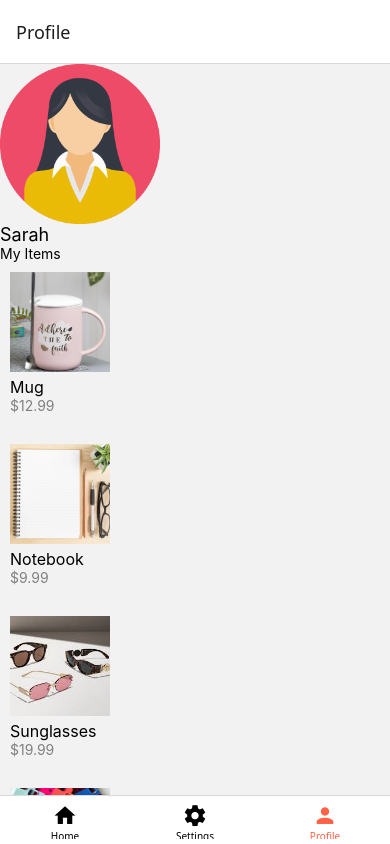
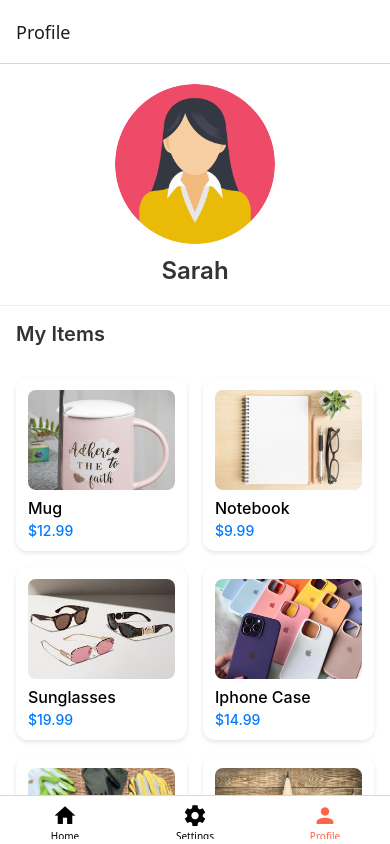
Before and after one commit to Sarahalhbaish/Sarahalhbaish-React-Native-Navigation-Intro, a React Native app: screen /Profile in a window 390 px wide. Built offline with nearby package versions, Linux system fonts and the light colour scheme.

Commit message:
Task Style is Done

```diff
--- a/src/screens/EditProfile.js
+++ b/src/screens/EditProfile.js
@@ -5,6 +5,8 @@ import {
   TouchableOpacity,
   Text,
   Image,
+  StyleSheet,
+  ScrollView,
 } from "react-native";
 import { Ionicons } from "@expo/vector-icons";
 import React, { useState } from "react";
@@ -16,44 +18,146 @@ const EditProfile = ({ route }) => {
   const [text, setText] = useState(profile.name);
 
   return (
-    <View>
-      <View>
-          <Button onPress={() => navigation.navigate("Profile")} title="Save" />
+    <ScrollView style={styles.container}>
+      <View style={styles.header}>
+        <Button onPress={() => navigation.navigate("Profile")} title="Save" />
       </View>
-      <View>
-        <Image source={profile.image} style={{ width: 160, height: 160 }} />
-        <Text>upload image</Text>
+
+      <View style={styles.imageContainer}>
+        <Image source={profile.image} style={styles.profileImage} />
+        <TouchableOpacity style={styles.uploadButton}>
+          <Text style={styles.uploadText}>upload image</Text>
+        </TouchableOpacity>
       </View>
-      <View>
+
+      <View style={styles.formContainer}>
         <TextInput
+          style={styles.input}
           placeholder="Edit your first name"
           onChangeText={(newText) => setText(newText)}
         />
         <TextInput
+          style={styles.input}
           placeholder="Edit your last name"
           onChangeText={(newText) => setText(newText)}
         />
         <TextInput
+          style={styles.input}
           placeholder="Edit your phonenumber"
           onChangeText={(newText) => setText(newText)}
         />
         <TextInput
+          style={styles.input}
           placeholder="Edit your email"
           onChangeText={(newText) => setText(newText)}
         />
       </View>
-      <View>
-        <Text>Setting</Text>
-        <Ionicons name="notifications-outline">Notification</Ionicons>
-        <Ionicons name="moon-outline">Dark Mode</Ionicons>
-        <Ionicons name="language-outline">Language</Ionicons>
-        <Ionicons name="help-outline">Help Center</Ionicons>
+
+      <View style={styles.settingsContainer}>
+        <Text style={styles.settingsTitle}>Setting</Text>
+        <TouchableOpacity style={styles.settingItem}>
+          <Ionicons name="notifications-outline" size={24} color="#333" />
+          <Text style={styles.settingText}>Notification</Text>
+        </TouchableOpacity>
+        <TouchableOpacity style={styles.settingItem}>
+          <Ionicons name="moon-outline" size={24} color="#333" />
+          <Text style={styles.settingText}>Dark Mode</Text>
+        </TouchableOpacity>
+        <TouchableOpacity style={styles.settingItem}>
+          <Ionicons name="language-outline" size={24} color="#333" />
+          <Text style={styles.settingText}>Language</Text>
+        </TouchableOpacity>
+        <TouchableOpacity style={styles.settingItem}>
+          <Ionicons name="help-outline" size={24} color="#333" />
+          <Text style={styles.settingText}>Help Center</Text>
+        </TouchableOpacity>
       </View>
-      <View>
-        <Button onPress={() => navigation.navigate("Home")} title="LogOut" />
+
+      <View style={styles.logoutContainer}>
+        <TouchableOpacity
+          style={styles.logoutButton}
+          onPress={() => navigation.navigate("Home")}
+        >
+          <Text style={styles.logoutText}>Log Out</Text>
+        </TouchableOpacity>
       </View>
-    </View>
+    </ScrollView>
   );
 };
 
+const styles = StyleSheet.create({
+  container: {
+    flex: 1,
+    backgroundColor: "#fff",
+    padding: 16,
+  },
+  header: {
+    paddingVertical: 16,
+    borderBottomWidth: 1,
+    borderBottomColor: "#f0f0f0",
+  },
+  imageContainer: {
+    alignItems: "center",
+    padding: 20,
+  },
+  profileImage: {
+    width: 160,
+    height: 160,
+    borderRadius: 80,
+    marginBottom: 12,
+  },
+  uploadButton: {
+    padding: 8,
+  },
+  uploadText: {
+    color: "#007AFF",
+    fontSize: 16,
+  },
+  formContainer: {
+    marginVertical: 20,
+  },
+  input: {
+    backgroundColor: "#f5f5f5",
+    padding: 16,
+    borderRadius: 12,
+    marginBottom: 12,
+    fontSize: 16,
+  },
+  settingsContainer: {
+    marginVertical: 20,
+  },
+  settingsTitle: {
+    fontSize: 20,
+    fontWeight: "600",
+    marginBottom: 16,
+  },
+  settingItem: {
+    flexDirection: "row",
+    alignItems: "center",
+    paddingVertical: 12,
+    borderBottomWidth: 1,
+    borderBottomColor: "#f0f0f0",
+  },
+  settingText: {
+    marginLeft: 12,
+    fontSize: 16,
+    color: "#333",
+  },
+  logoutContainer: {
+    marginTop: "auto",
+    paddingVertical: 20,
+  },
+  logoutButton: {
+    backgroundColor: "#FF3B30",
+    padding: 16,
+    borderRadius: 12,
+    alignItems: "center",
+  },
+  logoutText: {
+    color: "#fff",
+    fontSize: 16,
+    fontWeight: "600",
+  },
+});
+
 export default EditProfile;
--- a/src/screens/HomeScreen.js
+++ b/src/screens/HomeScreen.js
@@ -54,45 +54,44 @@ const HomeScreen = () => {
   const filteredProducts = filterProducts();
 
   return (
-    <View style={{ flex: 1, padding: 10 }}>
-      <View
-        style={{ padding: 10, justifyContent: "center", alignItems: "center" }}
-      >
-        <TextInput placeholder="Search" />
-        <Ionicons name="filter-outline" size={24} color="black" />
+    <View style={styles.container}>
+      <View style={styles.searchContainer}>
+        <TextInput placeholder="Search" style={styles.searchInput} />
+        <Ionicons name="filter-outline" size={24} color="#333" />
       </View>
 
-      <View>
+      <View style={styles.categoriesContainer}>
         {categories.map((category) => (
           <TouchableOpacity
             key={category.id}
-            style={[selectedCategory === category.id]}
+            style={[
+              styles.categoryButton,
+              selectedCategory === category.id && styles.categoryButtonActive,
+            ]}
             onPress={() => setSelectedCategory(category.id)}
           >
-            <Text style={[selectedCategory === category.id]}>
+            <Text
+              style={[
+                styles.categoryText,
+                selectedCategory === category.id && styles.categoryTextActive,
+              ]}
+            >
               {category.label}
             </Text>
           </TouchableOpacity>
         ))}
       </View>
 
-      <ScrollView>
+      <ScrollView contentContainerStyle={styles.productsGrid}>
         {filteredProducts.map((item) => (
           <TouchableOpacity
             key={item.id}
-            style={{
-              padding: 10,
-              justifyContent: "center",
-              alignItems: "center",
-            }}
+            style={styles.productCard}
             onPress={() => navigation.navigate("ItemDetails", item)}
           >
-            <Image
-              source={item.productsImage}
-              style={{ width: 160, height: 160 }}
-            />
-            <Text style={{ fontSize: 18 }}>{item.productsName}</Text>
-            <Text style={{ fontSize: 18 }}>{item.price}</Text>
+            <Image source={item.productsImage} style={styles.productImage} />
+            <Text style={styles.productName}>{item.productsName}</Text>
+            <Text style={styles.productPrice}>{item.price}</Text>
           </TouchableOpacity>
         ))}
       </ScrollView>
@@ -100,4 +99,87 @@ const HomeScreen = () => {
   );
 };
 
+const styles = StyleSheet.create({
+  container: {
+    flex: 1,
+    padding: 16,
+    backgroundColor: "#fff",
+  },
+  searchContainer: {
+    flexDirection: "row",
+    alignItems: "center",
+    padding: 10,
+    backgroundColor: "#f5f5f5",
+    borderRadius: 12,
+    marginBottom: 16,
+  },
+  searchInput: {
+    flex: 1,
+    marginRight: 10,
+    fontSize: 16,
+  },
+  categoriesContainer: {
+    flexDirection: "row",
+    flexWrap: "wrap",
+    gap: 8,
+    marginBottom: 16,
+  },
+  categoryButton: {
+    paddingHorizontal: 16,
+    paddingVertical: 8,
+    borderRadius: 20,
+    backgroundColor: "#f5f5f5",
+    marginRight: 8,
+  },
+  categoryButtonActive: {
+    backgroundColor: "#333",
+  },
+  categoryText: {
+    fontSize: 14,
+    color: "#333",
+  },
+  categoryTextActive: {
+    color: "#fff",
+  },
+  productsGrid: {
+    flexDirection: "row",
+    flexWrap: "wrap",
+    justifyContent: "space-between",
+    paddingBottom: 20,
+  },
+  productCard: {
+    width: "48%",
+    backgroundColor: "#fff",
+    borderRadius: 12,
+    padding: 12,
+    marginBottom: 16,
+    alignItems: "center",
+    shadowColor: "#000",
+    shadowOffset: {
+      width: 0,
+      height: 2,
+    },
+    shadowOpacity: 0.1,
+    shadowRadius: 4,
+    elevation: 3,
+  },
+  productImage: {
+    width: "100%",
+    height: 160,
+    borderRadius: 8,
+    marginBottom: 8,
+  },
+  productName: {
+    fontSize: 16,
+    fontWeight: "600",
+    marginBottom: 4,
+    textAlign: "center",
+  },
+  productPrice: {
+    fontSize: 16,
+    color: "#666",
+    fontWeight: "500",
+  },
+});
+
 export default HomeScreen;
--- a/src/screens/ItemDetails.js
+++ b/src/screens/ItemDetails.js
@@ -5,14 +5,51 @@ const ItemDetails = ({ route }) => {
   const item = route.params;
 
   return (
-    <View>
-      <Image source={item.productsImage} style={{ width: 160, height: 160 }} />
-      <Text style={{ fontSize: 18 }}>{item.productsName}</Text>
-      <Text style={{ fontSize: 18 }}>{item.price}</Text>
+    <View style={styles.container}>
+      <View style={styles.imageContainer}>
+        <Image source={item.productsImage} style={styles.image} />
+      </View>
+
+      <View style={styles.detailsContainer}>
+        <Text style={styles.productName}>{item.productsName}</Text>
+        <Text style={styles.price}>{item.price}</Text>
+      </View>
     </View>
   );
 };
 
+const styles = StyleSheet.create({
+  container: {
+    flex: 1,
+    backgroundColor: "#fff",
+  },
+  imageContainer: {
+    width: "100%",
+    height: 300,
+    backgroundColor: "#f5f5f5",
+    alignItems: "center",
+    justifyContent: "center",
+  },
+  image: {
+    width: "80%",
+    height: "80%",
+    resizeMode: "contain",
+  },
+  detailsContainer: {
+    alignItems: "center",
+    padding: 20,
+  },
+  productName: {
+    fontSize: 24,
+    fontWeight: "600",
+    color: "#333",
+    marginBottom: 8,
+  },
+  price: {
+    fontSize: 20,
+    fontWeight: "500",
+    color: "#007AFF",
+  },
+});
+
 export default ItemDetails;
-
-const styles = StyleSheet.create({});
--- a/src/screens/Profile.js
+++ b/src/screens/Profile.js
@@ -5,6 +5,7 @@ import {
   ScrollView,
   TouchableOpacity,
   FlatList,
+  StyleSheet,
 } from "react-native";
 import React from "react";
 import profile from "../datas/profileData";
@@ -14,45 +15,117 @@ import Products from "../datas/Products";
 const Profile = () => {
   const navigation = useNavigation();
   return (
-    <ScrollView>
-      <Image source={profile.image} style={{ width: 160, height: 160 }} />
-      <Text style={{ fontSize: 18 }}>{profile.name}</Text>
-      <Text>My Items</Text>
+    <ScrollView style={styles.container}>
+      <View style={styles.profileHeader}>
+        <Image source={profile.image} style={styles.profileImage} />
+        <Text style={styles.profileName}>{profile.name}</Text>
+      </View>
+
+      <View style={styles.sectionHeader}>
+        <Text style={styles.sectionTitle}>My Items</Text>
+      </View>
 
       <FlatList
         data={Products}
+        contentContainerStyle={styles.itemsGrid}
+        numColumns={2}
         renderItem={({ item }) => (
-          <View
-            key={item.id}
-            style={{
-              padding: 10,
-              marginBottom: 10,
-            }}
-          >
-            <Image
-              source={item.productsImage}
-              style={{ width: 100, height: 100, marginBottom: 5 }}
-            />
-            <Text style={{ fontSize: 16 }}>{item.productsName}</Text>
-            <Text style={{ fontSize: 14, color: "gray" }}>${item.price}</Text>
+          <View key={item.id} style={styles.itemCard}>
+            <Image source={item.productsImage} style={styles.itemImage} />
+            <Text style={styles.itemName}>{item.productsName}</Text>
+            <Text style={styles.itemPrice}>${item.price}</Text>
           </View>
         )}
         keyExtractor={(item) => item.id.toString()}
       />
 
       <TouchableOpacity
-        key={profile.id}
-        style={{
-          padding: 10,
-          justifyContent: "center",
-          alignItems: "center",
-        }}
+        style={styles.editButton}
         onPress={() => navigation.navigate("EditProfile", profile)}
       >
-        <Text>Edit</Text>
+        <Text style={styles.editButtonText}>Edit Profile</Text>
       </TouchableOpacity>
     </ScrollView>
   );
 };
 
+const styles = StyleSheet.create({
+  container: {
+    flex: 1,
+    backgroundColor: "#fff",
+  },
+  profileHeader: {
+    alignItems: "center",
+    padding: 20,
+    borderBottomWidth: 1,
+    borderBottomColor: "#f0f0f0",
+  },
+  profileImage: {
+    width: 160,
+    height: 160,
+    borderRadius: 80,
+    marginBottom: 12,
+  },
+  profileName: {
+    fontSize: 24,
+    fontWeight: "600",
+    color: "#333",
+  },
+  sectionHeader: {
+    padding: 16,
+    backgroundColor: "#fff",
+  },
+  sectionTitle: {
+    fontSize: 20,
+    fontWeight: "600",
+    color: "#333",
+  },
+  itemsGrid: {
+    padding: 8,
+  },
+  itemCard: {
+    flex: 1,
+    margin: 8,
+    backgroundColor: "#fff",
+    borderRadius: 12,
+    padding: 12,
+    shadowColor: "#000",
+    shadowOffset: {
+      width: 0,
+      height: 2,
+    },
+    shadowOpacity: 0.1,
+    shadowRadius: 4,
+    elevation: 3,
+  },
+  itemImage: {
+    width: "100%",
+    height: 100,
+    borderRadius: 8,
+    marginBottom: 8,
+  },
+  itemName: {
+    fontSize: 16,
+    fontWeight: "500",
+    marginBottom: 4,
+  },
+  itemPrice: {
+    fontSize: 14,
+    color: "#007AFF",
+    fontWeight: "500",
+  },
+  editButton: {
+    margin: 16,
+    backgroundColor: "#007AFF",
+    padding: 16,
+    borderRadius: 12,
+    alignItems: "center",
+  },
+  editButtonText: {
+    color: "#fff",
+    fontSize: 16,
+    fontWeight: "600",
+  },
+});
+
 export default Profile;
```
